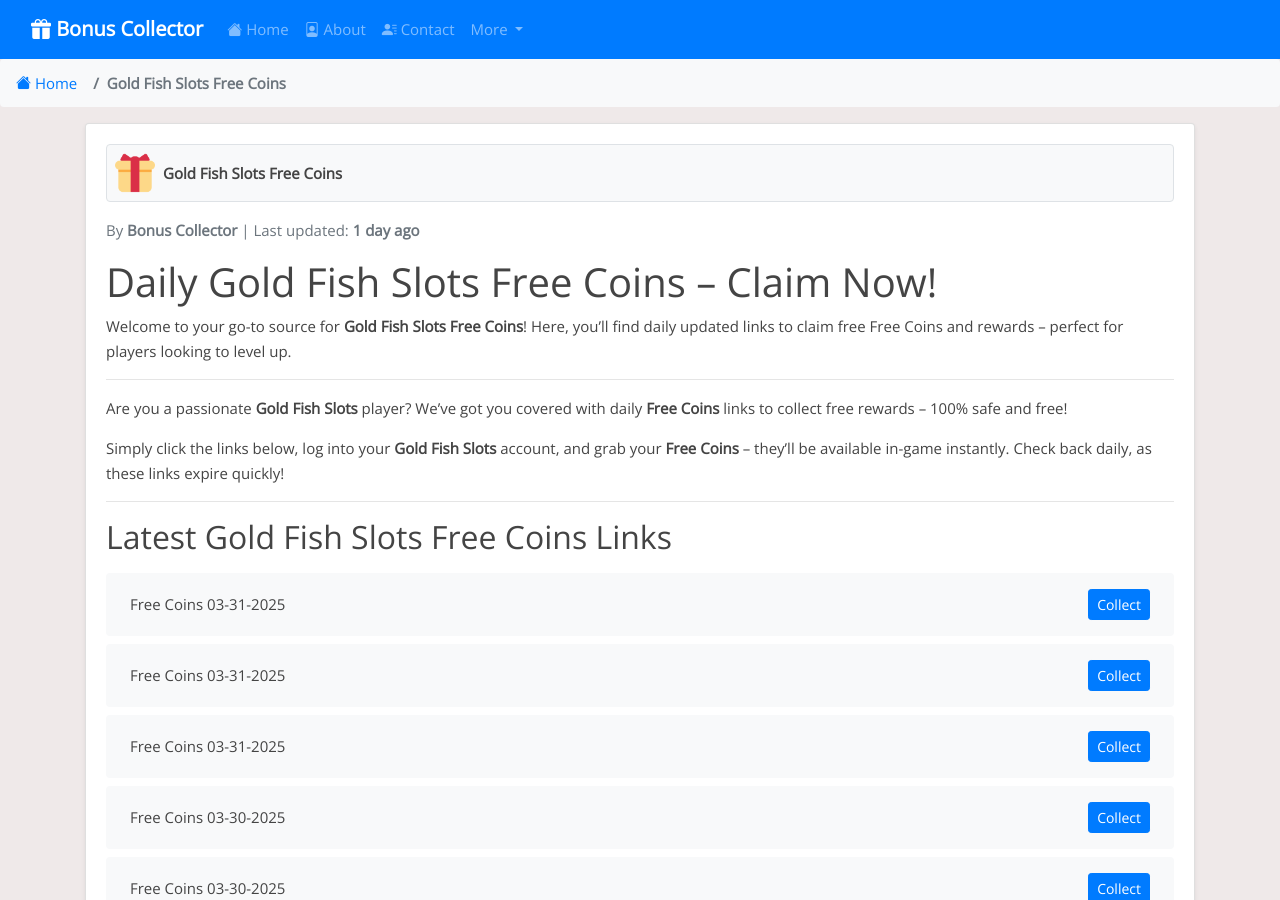
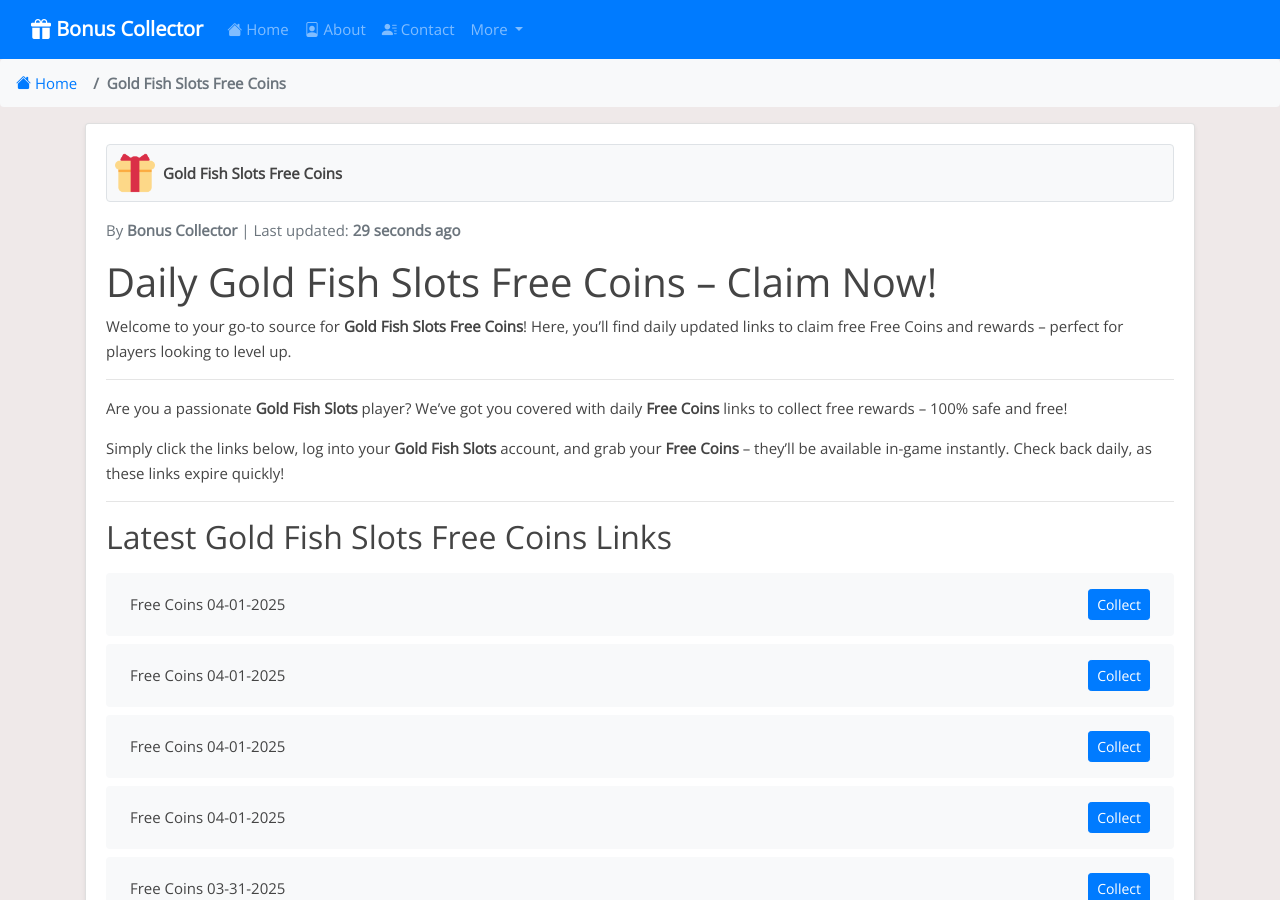
Before and after one commit to iamrohan99/bc-net, a Jekyll site: the page built from _posts/2024-08-08-gold-fish-slots.md, in a window 1280 px wide and 900 px high. Built offline with Jekyll 4.4.1, drawn with Linux system fonts in a browser that asks for light colours; some of the changed text lies outside the part shown.

Commit message:
Update gold-fish-slots reward links, content, and last modified date - 2025-04-01 04:31

```diff
--- a/_data/include_files.yml
+++ b/_data/include_files.yml
@@ -53,7 +53,7 @@ heart-of-vegas.html:
 solitaire-grand-harvest.html:
   last_modified: "2025-03-31T16:32:09Z"
 gold-fish-slots.html:
-  last_modified: "2025-03-31T04:29:32Z"
+  last_modified: "2025-04-01T04:31:13Z"
 zynga-poker.html:
   last_modified: "2025-03-31T17:22:49Z"
 game-of-thrones-slots.html:
--- a/_includes/gold-fish-slots.html
+++ b/_includes/gold-fish-slots.html
@@ -1,4 +1,20 @@
 <ul class="list-group mt-3 mb-4">
+  <li class="list-group-item d-flex justify-content-between align-items-center">
+    <span>Free Coins 04-01-2025</span>
+    <a href="http://bit.ly/3E1GxMr" class="btn btn-primary btn-sm">Collect</a>
+  </li>
+  <li class="list-group-item d-flex justify-content-between align-items-center">
+    <span>Free Coins 04-01-2025</span>
+    <a href="https://bit.ly/3DZ47tm" class="btn btn-primary btn-sm">Collect</a>
+  </li>
+  <li class="list-group-item d-flex justify-content-between align-items-center">
+    <span>Free Coins 04-01-2025</span>
+    <a href="http://bit.ly/445Yzrt" class="btn btn-primary btn-sm">Collect</a>
+  </li>
+  <li class="list-group-item d-flex justify-content-between align-items-center">
+    <span>Free Coins 04-01-2025</span>
+    <a href="https://bit.ly/4iLAjzh" class="btn btn-primary btn-sm">Collect</a>
+  </li>
   <li class="list-group-item d-flex justify-content-between align-items-center">
     <span>Free Coins 03-31-2025</span>
     <a href="https://bit.ly/43q39AC" class="btn btn-primary btn-sm">Collect</a>
@@ -383,20 +399,4 @@
     <span>Free Coins 03-08-2025</span>
     <a href="http://bit.ly/4iofzgx" class="btn btn-primary btn-sm">Collect</a>
   </li>
-  <li class="list-group-item d-flex justify-content-between align-items-center">
-    <span>Free Coins 03-08-2025</span>
-    <a href="https://bit.ly/3Dh7Q4X" class="btn btn-primary btn-sm">Collect</a>
-  </li>
-  <li class="list-group-item d-flex justify-content-between align-items-center">
-    <span>Free Coins 03-08-2025</span>
-    <a href="https://bit.ly/4ksobET" class="btn btn-primary btn-sm">Collect</a>
-  </li>
-  <li class="list-group-item d-flex justify-content-between align-items-center">
-    <span>Free Coins 03-08-2025</span>
-    <a href="http://bit.ly/4h2oljo" class="btn btn-primary btn-sm">Collect</a>
-  </li>
-  <li class="list-group-item d-flex justify-content-between align-items-center">
-    <span>Free Coins 03-08-2025</span>
-    <a href="https://bit.ly/41one7N" class="btn btn-primary btn-sm">Collect</a>
-  </li>
 </ul>
```
Also changed, not shown: links-json/gold-fish-slots.json (+16 -16 lines).
